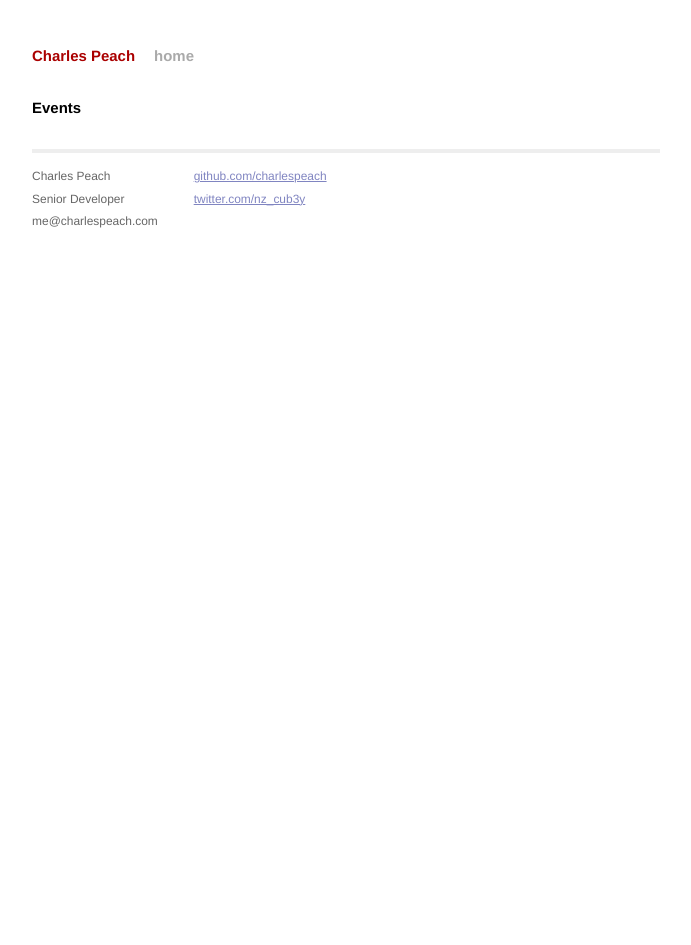
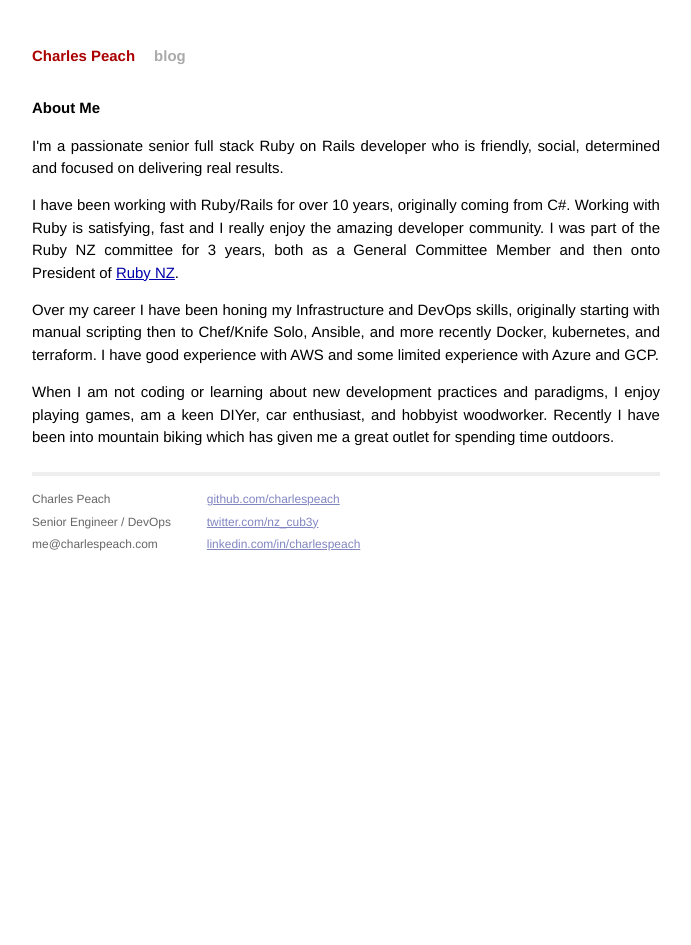
Before and after one commit to charlespeach/charlespeach.github.io, a Jekyll site: the page built from index.html, in a window 1280 px wide. Shown: the whole page, without its empty margins (294-985 px from the left). Built offline with Jekyll 4.4.1, drawn with Linux system fonts in a browser that asks for light colours.

Commit message:
Update site to include about me and new blog page

```diff
--- a/_layouts/default.html
+++ b/_layouts/default.html
@@ -19,7 +19,7 @@
         <h1 class="title">
           <a href="/">{{ site.name }}</a>
         </h1>
-        <a class="extra" href="/">home</a>
+        <a class="extra" href="/blog">blog</a>
       </div>
 
       {{ content }}
@@ -28,7 +28,7 @@
         <div class="contact">
           <p>
             Charles Peach<br />
-            Senior Developer<br />
+            Senior Engineer / DevOps<br />
             me@charlespeach.com
           </p>
         </div>
@@ -36,6 +36,7 @@
           <p>
             <a href="https://github.com/charlespeach">github.com/charlespeach</a><br />
             <a href="https://twitter.com/nz_cub3y">twitter.com/nz_cub3y</a><br />
+            <a href="https://www.linkedin.com/in/charlespeach">linkedin.com/in/charlespeach</a><br />
           </p>
         </div>
       </div>
--- a/index.html
+++ b/index.html
@@ -4,10 +4,13 @@ title: homepage for charlespeach
 ---
 
 <div id="home">
-  <h1>Events</h1>
-  <ul class="posts">
-    {% for post in site.posts %}
-      <li><span>{{ post.date | date_to_string }}</span> &raquo; <a href="{{ post.url }}">{{ post.title }}</a></li>
-    {% endfor %}
-  </ul>
+  <h1>About Me</h1>
+
+  <p>I'm a passionate senior full stack Ruby on Rails developer who is friendly, social, determined and focused on delivering real results.</p>
+
+  <p>I have been working with Ruby/Rails for over 10 years, originally coming from C#. Working with Ruby is satisfying, fast and I really enjoy the amazing developer community. I was part of the Ruby NZ committee for 3 years, both as a General Committee Member and then onto President of <a href="https://ruby.nz/#past-committee">Ruby NZ</a>.</p>
+
+  <p>Over my career I have been honing my Infrastructure and DevOps skills, originally starting with manual scripting then to Chef/Knife Solo, Ansible, and more recently Docker, kubernetes, and terraform. I have good experience with AWS and some limited experience with Azure and GCP.</p>
+
+  <p>When I am not coding or learning about new development practices and paradigms, I enjoy playing games, am a keen DIYer, car enthusiast, and hobbyist woodworker. Recently I have been into mountain biking which has given me a great outlet for spending time outdoors.</p>
 </div>
```
Also changed, not shown: blog.html (added, +16 -0 lines).
